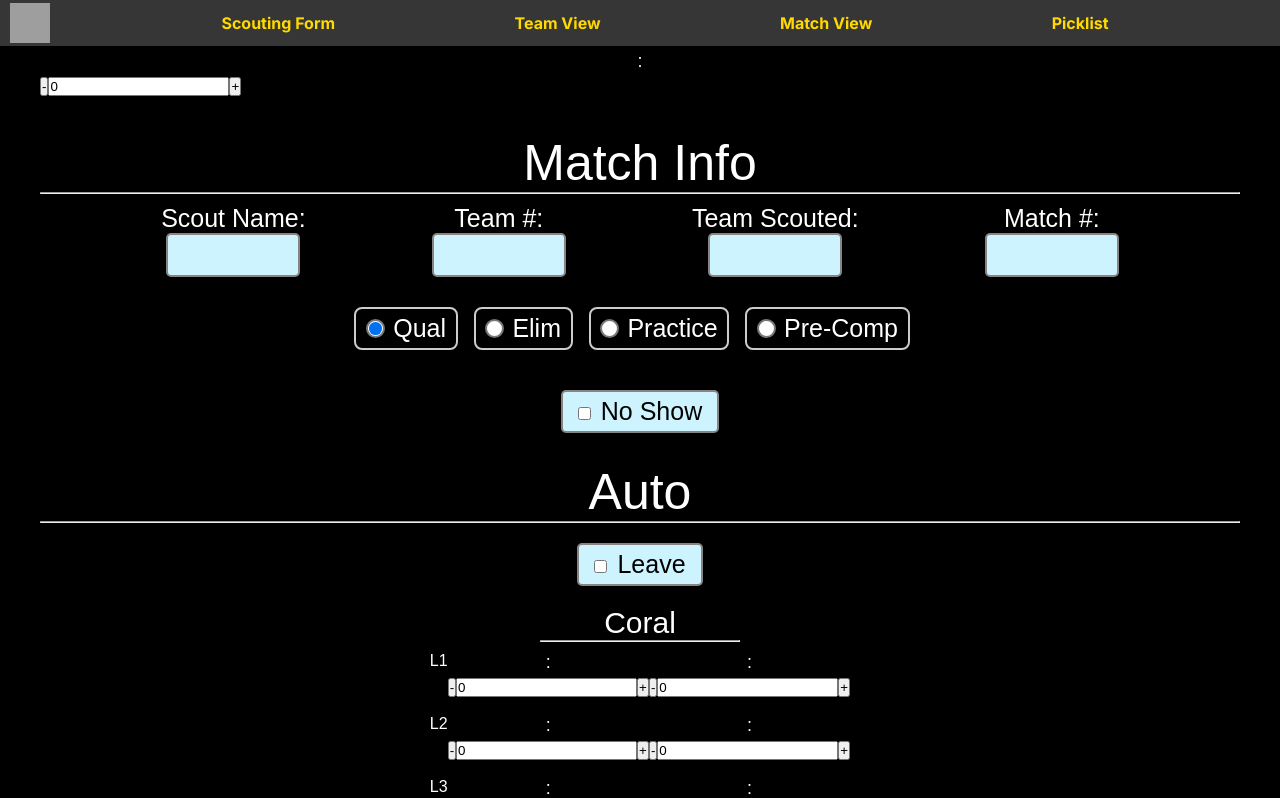
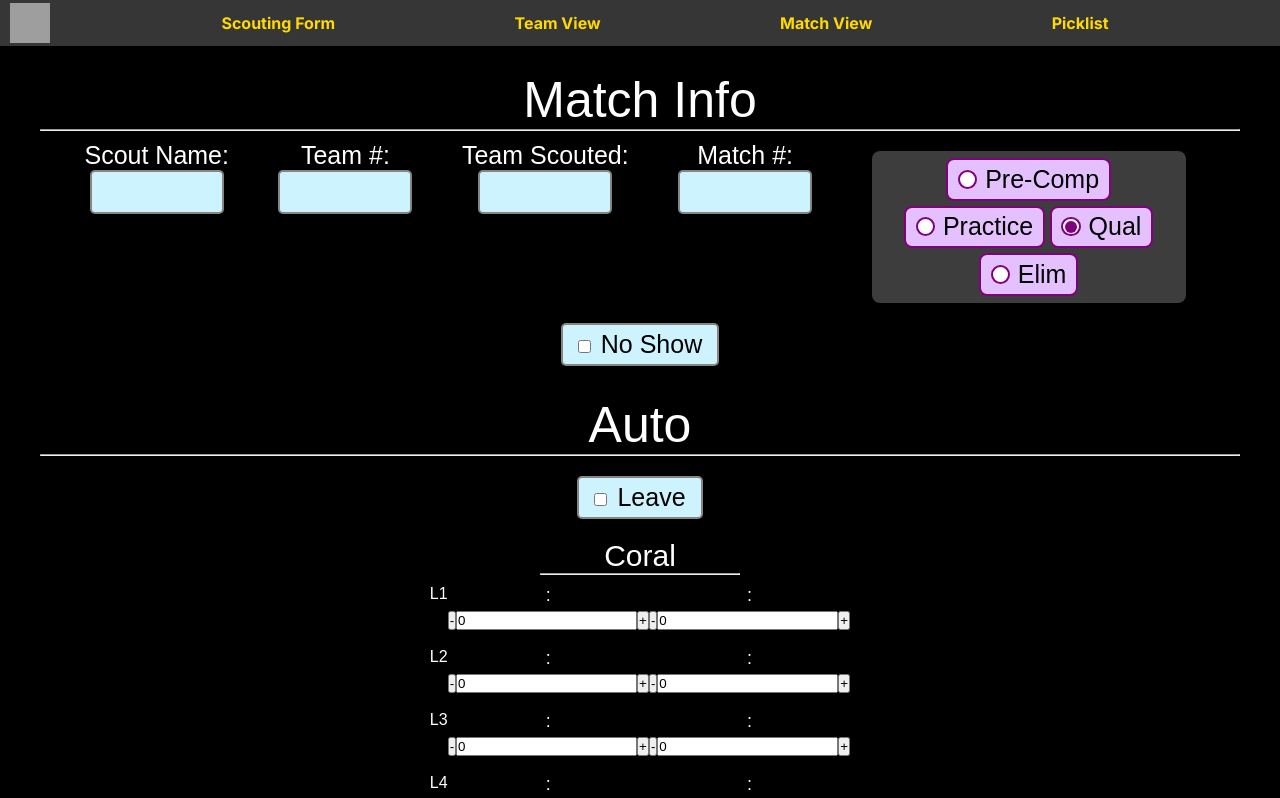
Before and after one commit to team2485/analytics2025, a Next.js app: page / in a window 1280 px wide. Shown: the top 798 px of the page. Built offline with nearby package versions, Linux system fonts and the light colour scheme; grey boxes are pictures that could not be loaded; a web font is replaced by a local one.

Commit message:
add numeric inputs and matchtype styling

```diff
--- /dev/null
+++ b/src/app/form-components/MatchType.js
@@ -0,0 +1,44 @@
+ "use client";
+ import styles from './MatchType.module.css';
+
+ export default function MatchType () {
+    return (
+        <div className={styles.MatchType}>
+        <div className={styles.radioGroup}>
+        <label>
+            <input
+              type="radio"
+              name="matchtype"
+              value="precomp"
+            />
+            Pre-Comp
+          </label>
+          <label>
+            <input
+              type="radio"
+              name="matchtype"
+              value="practice"
+            />
+            Practice
+          </label>
+          <label>
+            <input
+              type="radio"
+              name="matchtype"
+              value="qual"
+              defaultChecked
+            />
+            Qual
+          </label>
+          <label>
+            <input
+              type="radio"
+              name="matchtype"
+              value="elim"
+            />
+            Elim
+          </label>
+        </div>
+      </div>
+    )
+ }
--- /dev/null
+++ b/src/app/form-components/MatchType.module.css
@@ -0,0 +1,52 @@
+.MatchType {
+  background-color: #3d3d3d;
+  color: black;
+  border-radius: 8px;
+  margin: 10px;
+  padding: 7px;
+}
+
+.radioGroup {
+  display: flex;
+  flex-direction: row;
+  flex-wrap: wrap;
+  justify-content: center;
+  justify-self: center;
+  width: 300px;
+  gap: 5px;
+}
+  .radioGroup input[type="radio"] {
+    appearance: none;
+    -webkit-appearance: none;
+
+    /* Create a custom circle */
+    width: 1.2rem;
+    height: 1.2rem;
+    border: 2px solid purple;
+    border-radius: 50%;
+    background-color: #fff;
+    cursor: pointer;
+    outline: none;
+    margin-right: 0.5rem;
+  }
+
+  .radioGroup input[type="radio"]:checked::before {
+    content: "";
+    display: block;
+    width: 0.8rem;
+    height: 0.8rem;
+    background-color: purple;
+    border-radius: 50%;
+    margin: 0.08rem auto;
+    margin-bottom: 20rem;
+  }
+
+  .radioGroup label {
+    display: inline-flex;
+    align-items: center;
+    padding: 0.3rem 0.6rem;
+    border: 2px solid purple;
+    border-radius: 0.5rem;
+    background-color: #E5C0FF;
+    color: black;
+  }
--- a/src/app/page.js
+++ b/src/app/page.js
@@ -9,6 +9,7 @@ import CommentBox from "./form-components/CommentBox";
 import EndPlacement from "./form-components/EndPlacement";
 import Qualitative from "./form-components/Qualitative";
 import SubHeader from "./form-components/SubHeader";
+import MatchType from "./form-components/MatchType";
 
 
 export default function Home() {
@@ -33,7 +34,6 @@ export default function Home() {
   return (
     <div className={styles.MainDiv}>
       <form ref={form} name="Scouting Form">
-        <NumericInput pieceType={"Success"}/>
         <Header headerName={"Match Info"} />
         <div className={styles.MatchInfo}>
         <TextInput
@@ -59,44 +59,8 @@ export default function Home() {
             defaultValue={""}
             type={"number"}
           />
+          <MatchType />
         </div>
-        <div className={styles.MatchType}>
-            <div className={styles.radioGroup}>
-              <label>
-                <input
-                  type="radio"
-                  name="matchtype"
-                  value="qual"
-                  defaultChecked
-                />
-                Qual
-              </label>
-              <label>
-                <input
-                  type="radio"
-                  name="matchtype"
-                  value="elim"
-                />
-                Elim
-              </label>
-              <label>
-                <input
-                  type="radio"
-                  name="matchtype"
-                  value="practice"
-                />
-                Practice
-              </label>
-              <label>
-                <input
-                  type="radio"
-                  name="matchtype"
-                  value="precomp"
-                />
-                Pre-Comp
-              </label>
-            </div>
-          </div>
         <Checkbox
           visibleName={"No Show"}
           internalName={"noshow"}
```
